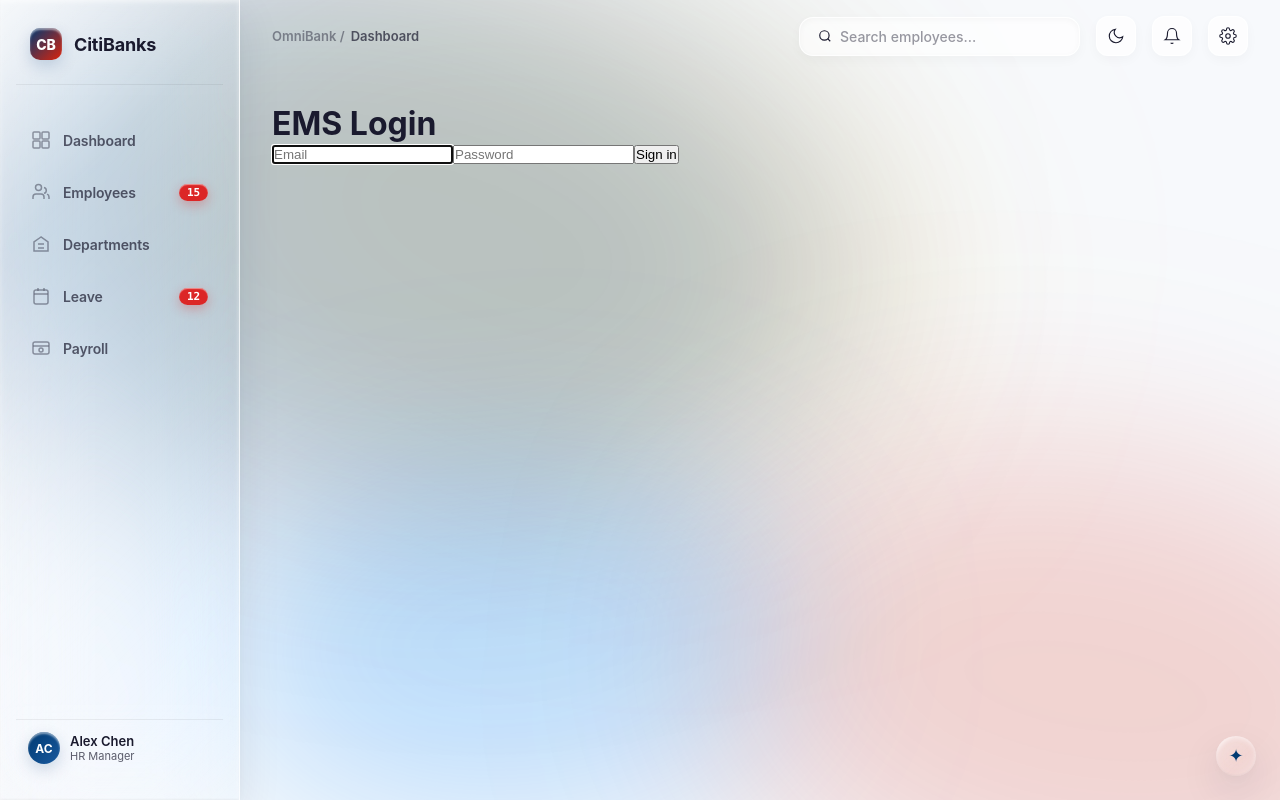
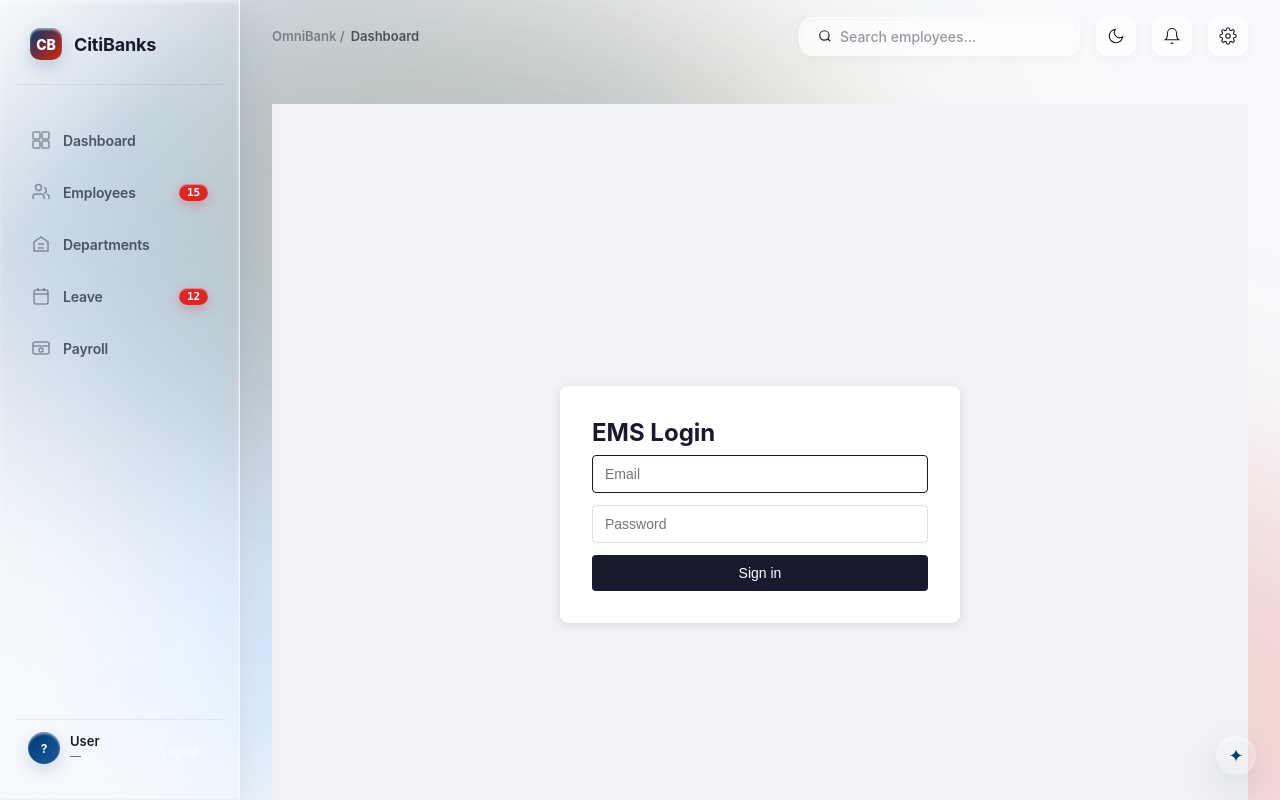
Before and after one commit to skyfalljoss/EMS_training, a React (Vite) app in the folder frontend/: page /login in a window 1280 px wide. Built offline with nearby package versions, Linux system fonts and the light colour scheme; no server answers.

Commit message:
feat: add auth-aware sidebar, /auth proxy, and login page styles

```diff
--- a/frontend/src/components/Sidebar.jsx
+++ b/frontend/src/components/Sidebar.jsx
@@ -1,8 +1,11 @@
 import { useEffect, useState } from 'react'
-import { NavLink } from 'react-router-dom'
+import { NavLink, useNavigate } from 'react-router-dom'
 import { listEmployees } from '../services/employeeService'
+import { useAuth } from '../hooks/useAuth'
 
 export default function Sidebar({ open, onClose }) {
+  const { user, logout } = useAuth()
+  const navigate = useNavigate()
   const [empCount, setEmpCount] = useState(null)
 
   useEffect(() => {
@@ -38,17 +41,24 @@ export default function Sidebar({ open, onClose }) {
           Leave
           <span className="badge">12</span>
         </NavLink></li>
-        <li><NavLink to="/payroll" className={({isActive}) => isActive ? 'active' : ''}>
-          <svg className="icon" viewBox="0 0 20 20" fill="none" stroke="currentColor" strokeWidth="1.5"><rect x="2" y="4" width="16" height="12" rx="2"/><path d="M2 8h16"/><circle cx="10" cy="12" r="2"/></svg>
-          Payroll
-        </NavLink></li>
+        {user?.role !== 'employee' && (
+          <li><NavLink to="/payroll" className={({isActive}) => isActive ? 'active' : ''}>
+            <svg className="icon" viewBox="0 0 20 20" fill="none" stroke="currentColor" strokeWidth="1.5"><rect x="2" y="4" width="16" height="12" rx="2"/><path d="M2 8h16"/><circle cx="10" cy="12" r="2"/></svg>
+            Payroll
+          </NavLink></li>
+        )}
       </ul>
       <div className="sidebar-footer">
-        <div className="avatar">AC</div>
+        <div className="avatar">
+          {user?.email ? user.email[0].toUpperCase() : '?'}
+        </div>
         <div className="info">
-          <div className="name">Alex Chen</div>
-          <div className="role">HR Manager</div>
+          <div className="name">{user?.email?.split('@')[0] || 'User'}</div>
+          <div className="role">{user?.role || '—'}</div>
         </div>
+        <button className="logout-btn" onClick={() => { logout(); navigate('/login', { replace: true }) }}>
+          Logout
+        </button>
       </div>
     </nav>
   )
--- a/frontend/src/styles/design.css
+++ b/frontend/src/styles/design.css
@@ -704,3 +704,94 @@ a{text-decoration:none;color:inherit}
   .profile-header{flex-direction:column;text-align:center}
   .search-box{min-width:160px}
 }
+
+/* Auth pages */
+.login-page {
+  min-height: 100vh;
+  display: flex;
+  align-items: center;
+  justify-content: center;
+  background: #f0f2f5;
+}
+
+.login-card {
+  background: white;
+  padding: 32px;
+  border-radius: 8px;
+  box-shadow: 0 2px 8px rgba(0, 0, 0, 0.1);
+  width: 100%;
+  max-width: 400px;
+}
+
+.login-card h1 {
+  margin: 0 0 8px;
+  font-size: 24px;
+  color: #1a1a2e;
+}
+
+.login-card .subtitle {
+  color: #666;
+  margin-bottom: 20px;
+  font-size: 14px;
+}
+
+.login-card .error {
+  background: #fff0f0;
+  color: #d32f2f;
+  padding: 10px 14px;
+  border-radius: 4px;
+  margin-bottom: 16px;
+  font-size: 14px;
+}
+
+.login-card input {
+  width: 100%;
+  padding: 10px 12px;
+  margin-bottom: 12px;
+  border: 1px solid #ddd;
+  border-radius: 4px;
+  font-size: 14px;
+  box-sizing: border-box;
+}
+
+.login-card input:focus {
+  outline: none;
+  border-color: #1a1a2e;
+}
+
+.login-card button[type="submit"] {
+  width: 100%;
+  padding: 10px;
+  background: #1a1a2e;
+  color: white;
+  border: none;
+  border-radius: 4px;
+  font-size: 14px;
+  cursor: pointer;
+}
+
+.login-card button[type="submit"]:disabled {
+  opacity: 0.6;
+  cursor: not-allowed;
+}
+
+.login-card button.link {
+  background: none;
+  border: none;
+  color: #1a1a2e;
+  cursor: pointer;
+  padding: 8px 0;
+  font-size: 13px;
+  width: auto;
+}
+
+.sidebar-footer .logout-btn {
+  background: none;
+  border: 1px solid rgba(255,255,255,0.3);
+  color: white;
+  padding: 4px 12px;
+  border-radius: 4px;
+  cursor: pointer;
+  font-size: 12px;
+  margin-top: 8px;
+}
--- a/frontend/vite.config.js
+++ b/frontend/vite.config.js
@@ -24,6 +24,7 @@ export default defineConfig({
           if (req.headers.accept?.includes('text/html')) return '/index.html'
         },
       },
+      '/auth': 'http://localhost:8000',
       '/health': 'http://localhost:8000',
     },
   },
```
